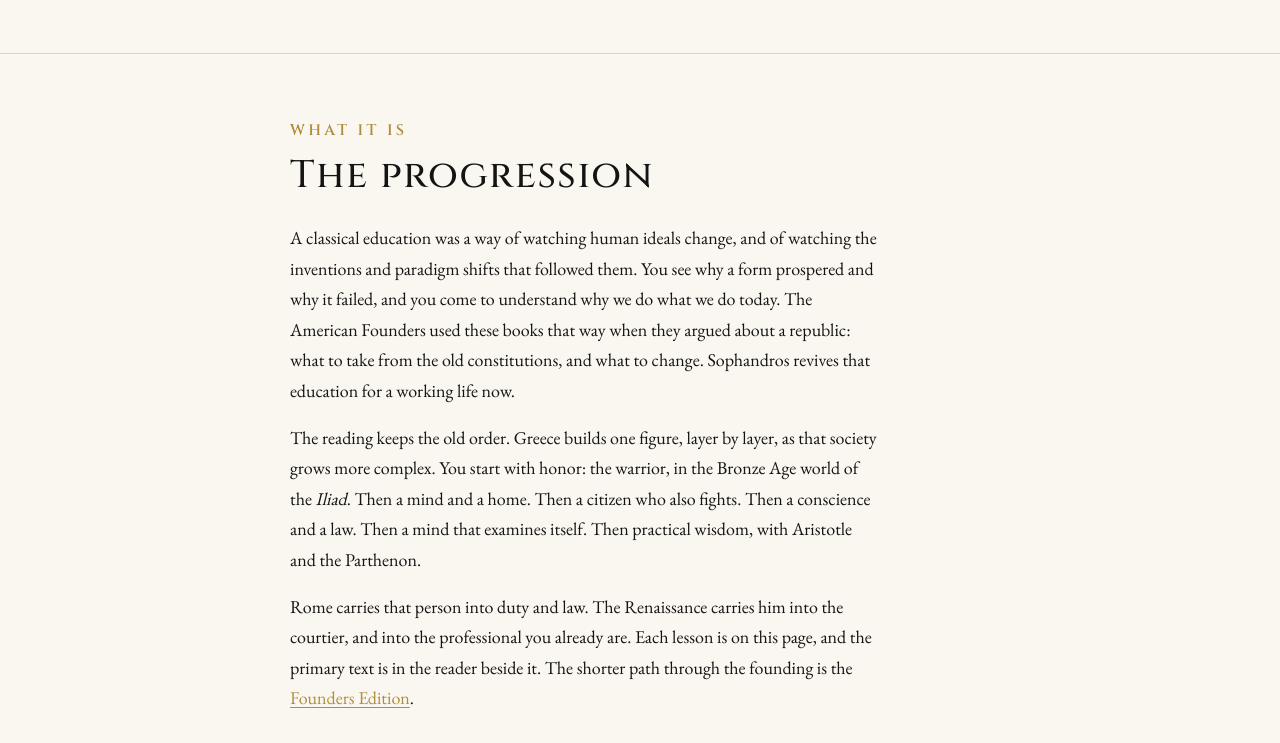
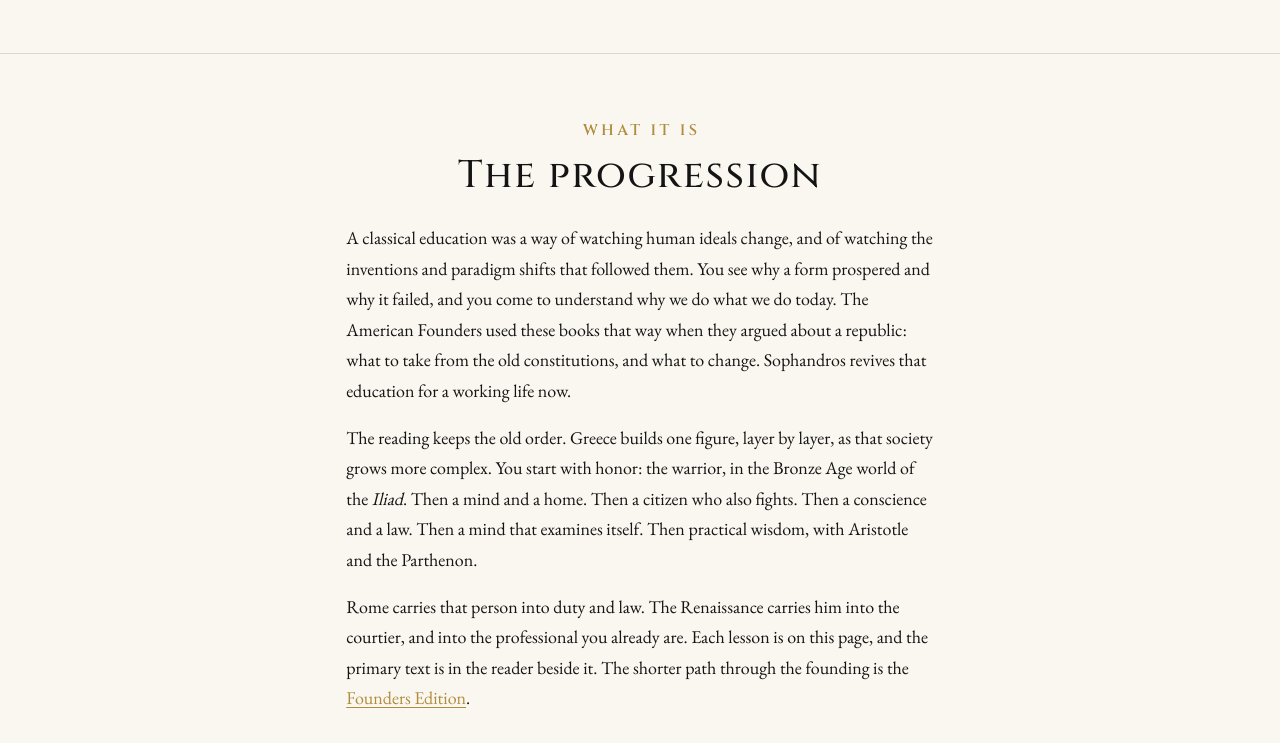
Before and after one commit to jpolitesmd/sophandros, an Astro site: page / in a window 1280 px wide. Shown: the part 698-1441 px from the top of the page. Built offline with nearby package versions, Linux system fonts and the light colour scheme; Astro itself is replaced by a stand-in of ours; a web font is replaced by a local one.

Commit message:
Center home section headings and prose column

```diff
--- a/src/styles/global.css
+++ b/src/styles/global.css
@@ -2268,3 +2268,8 @@ main .excerpt { margin-top: var(--block); }
   line-height: 1;
   color: var(--gold);
 }
+
+/* Center section content and headings on banded pages (home, about, founders) */
+.section .prose { margin-left: auto; margin-right: auto; }
+.section .section-head { text-align: center; max-width: var(--measure); margin-left: auto; margin-right: auto; }
+.section .section-head .kicker { padding-left: 0.22em; }
```
